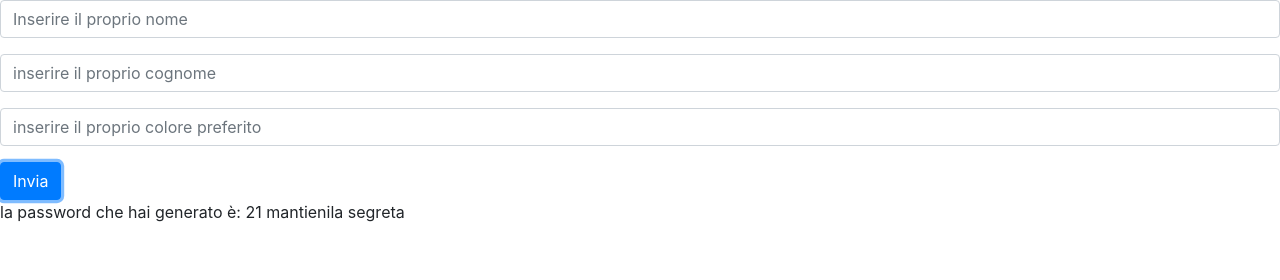
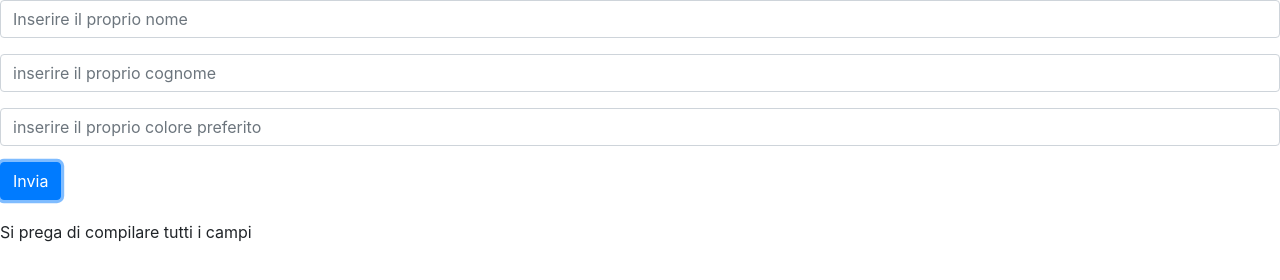
Before and after one commit to fcarrara24/js-pwdgen-wannabe, a plain HTML site: page index.html in a window 1280 px wide. Both pictures are taken after a click on the button "Invia". Drawn offline with nearby package versions, Linux system fonts and the light colour scheme.

Commit message:
removed eventual user spacing, checking for all fields to be compiled

```diff
--- a/css/style.css
+++ b/css/style.css
@@ -0,0 +1,4 @@
+#passContainer, #errorContainer{
+    padding-top: 20px;
+    display: none;
+}
--- a/index.html
+++ b/index.html
@@ -30,8 +30,14 @@
         <button type="button" class="btn btn-primary " onclick="sendData()">Invia</button>
     </form>
 
-    <span>la password che hai generato è: </span> <span id="generatedPassword"></span> <span>
-        mantienila segreta </span>
+    <div id="passContainer">
+        <span>la password che hai generato è: </span> <span id="generatedPassword" class="text-primary"></span> <span>
+            mantienila segreta </span>
+    </div>
+
+    <div id="errorContainer">
+        Si prega di compilare tutti i campi
+    </div>
 
     <script src="js/script.js"></script>
 </body>
--- a/js/script.js
+++ b/js/script.js
@@ -1,10 +1,24 @@
-
-
+/**
+ * function takes all items in the html file with the class @info
+ * stores them in @arrayPass, concat all of their value in @password
+ * then, changes .innerHTML of @generatedPassword .
+ */
 function sendData() {
     let arrayPass = document.getElementsByClassName("info");
     let password = "";
     for (let i = 0; i < arrayPass.length; i++) {
         password = password + String(arrayPass[i].value);
+        //checking all fields compiled
+        if (arrayPass[i].value === "") {
+            document.getElementById("errorContainer").style.display = "block";
+            return;
+        }
     }
+    //replacing spacing with nothing
+    password = password.replace(/\s/g, '');
+    //printing document only if all fields are compiled
     document.getElementById("generatedPassword").innerHTML = password + "21";
+    document.getElementById("errorContainer").style.display = "none";
+    document.getElementById("passContainer").style.display = "block";
+    return;
 }
```
